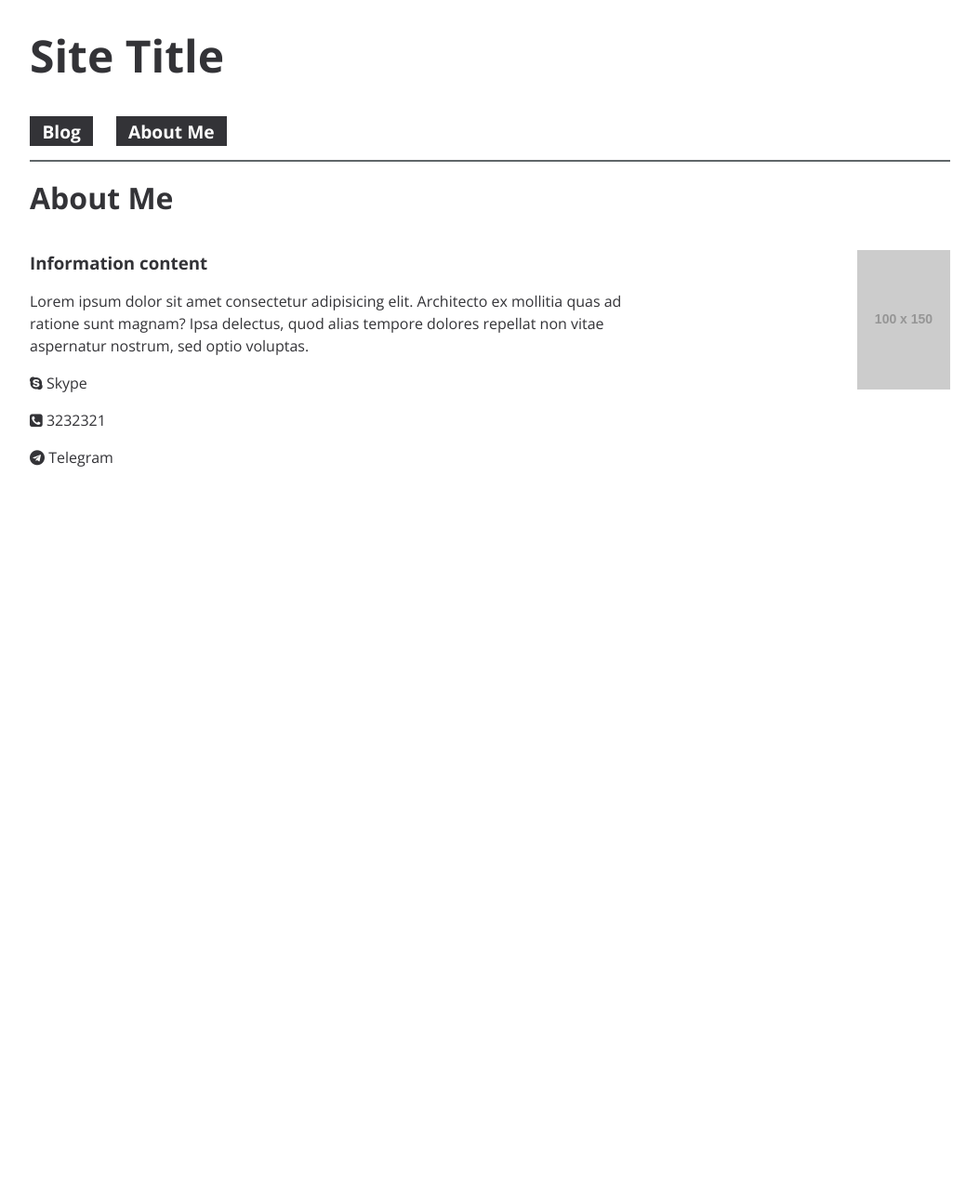
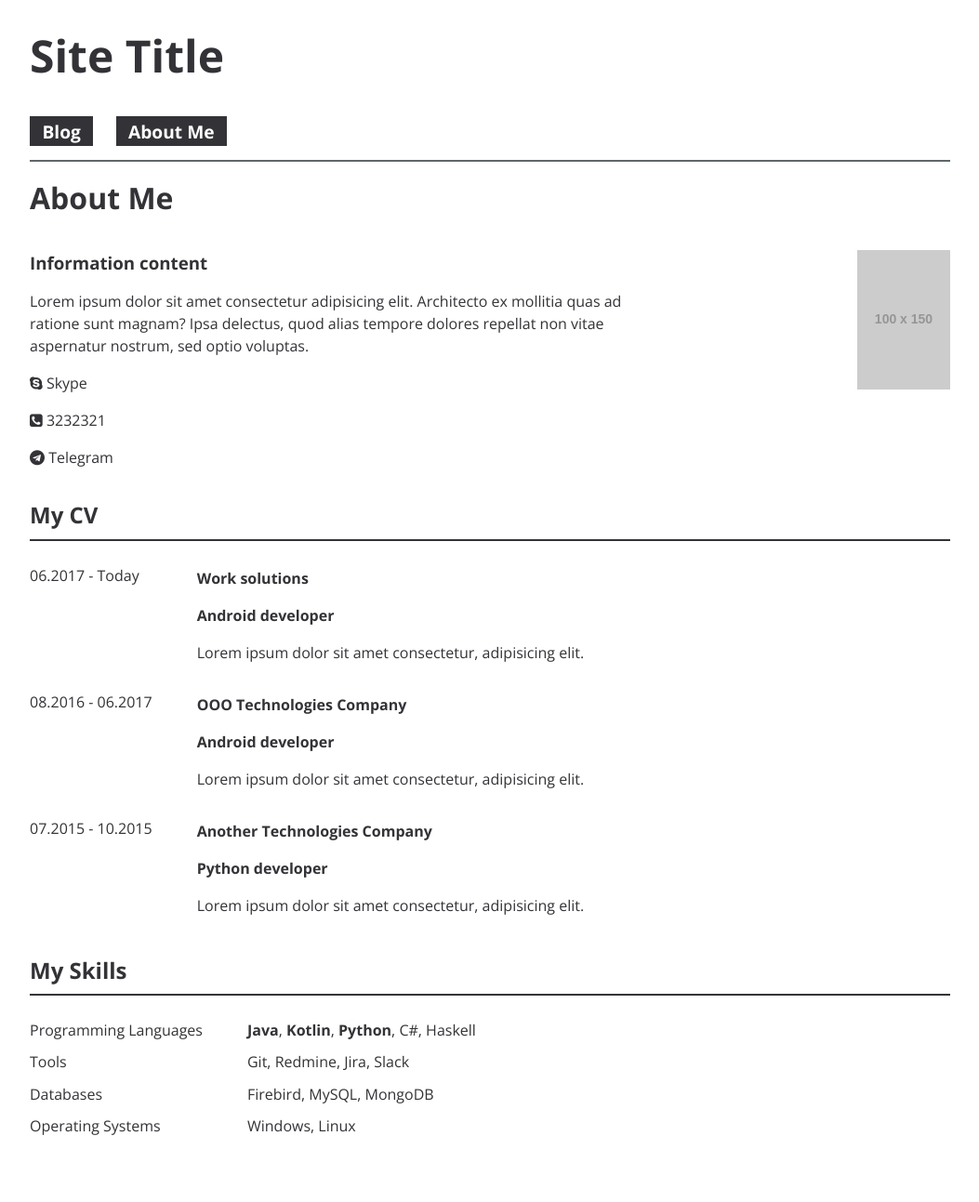
Before and after one commit to chalatz/a-jekyll-blog, a Jekyll site: the page built from about-me.html, in a window 1280 px wide. Shown: the whole page at 93% size, without its empty margins (113-1166 px from the left). Built offline with Jekyll 4.4.1, drawn with Linux system fonts in a browser that asks for light colours; before the commit the page ends 900 px from its top, so only the background shows below that.

Commit message:
Added cv tables

```diff
--- /dev/null
+++ b/_data/cv.yml
@@ -0,0 +1,41 @@
+# Experience table
+xp_title: My CV
+
+xp:
+
+  - period: 06.2017 - Today
+    details:
+      - company: Work solutions
+        title: Android developer
+        desc: Lorem ipsum dolor sit amet consectetur, adipisicing elit.
+
+  - period: 08.2016 - 06.2017
+    details:
+      - company: OOO Technologies Company
+        title: Android developer
+        desc: Lorem ipsum dolor sit amet consectetur, adipisicing elit.
+
+  - period: 07.2015 - 10.2015
+    details:
+      - company: Another Technologies Company
+        title: Python developer
+        desc: Lorem ipsum dolor sit amet consectetur, adipisicing elit.
+
+
+#----------------------------
+# Skills table
+skills_title: My Skills
+
+skills:
+
+  - object: Programming Languages
+    skillset: <strong>Java</strong>, <strong>Kotlin</strong>, <strong>Python</strong>, C#, Haskell
+
+  - object: Tools
+    skillset: Git, Redmine, Jira, Slack
+
+  - object: Databases
+    skillset: Firebird, MySQL, MongoDB
+
+  - object: Operating Systems
+    skillset: Windows, Linux
--- /dev/null
+++ b/_includes/cv/skills.html
@@ -0,0 +1,24 @@
+<h2 class="block__title">
+    {{ site.data.cv.skills_title }}
+</h2>
+
+<table class="pure-table about-me__cv-table">
+
+    <tbody>
+
+        {% for item in site.data.cv.skills %}
+
+            <tr>
+                <td>
+                    {{ item.object }}
+                </td>
+                <td>
+                    {{ item.skillset }}
+                </td>
+            </tr>
+
+        {% endfor %}
+
+    </tbody>
+
+</table>
--- /dev/null
+++ b/_includes/cv/xp.html
@@ -0,0 +1,35 @@
+
+<h2 class="block__title">
+    {{ site.data.cv.xp_title }}
+</h2>
+
+<table class="pure-table about-me__cv-table">
+
+    <tbody>
+
+        {% for item in site.data.cv.xp %}
+
+            <tr>
+                <td>
+                    {{ item.period }}
+                </td>
+                <td>
+                    {% for entry in item.details %}
+                        <p>
+                            <strong>{{ entry.company }}</strong>
+                        </p>
+                        <p>
+                            <strong>{{ entry.title }}</strong>
+                        </p>
+                        <p>
+                            {{ entry.desc }}
+                        </p>
+                    {% endfor %}
+                </td>
+            </tr>
+
+        {% endfor %}
+
+    </tbody>
+
+</table>
--- a/about-me.html
+++ b/about-me.html
@@ -29,4 +29,11 @@ title: About Me
 
     </section>
 
+    <section class="block about-me__cv">
+
+        {% include cv/xp.html %}
+        {% include cv/skills.html %}
+
+    </section>
+
 </section>
```
